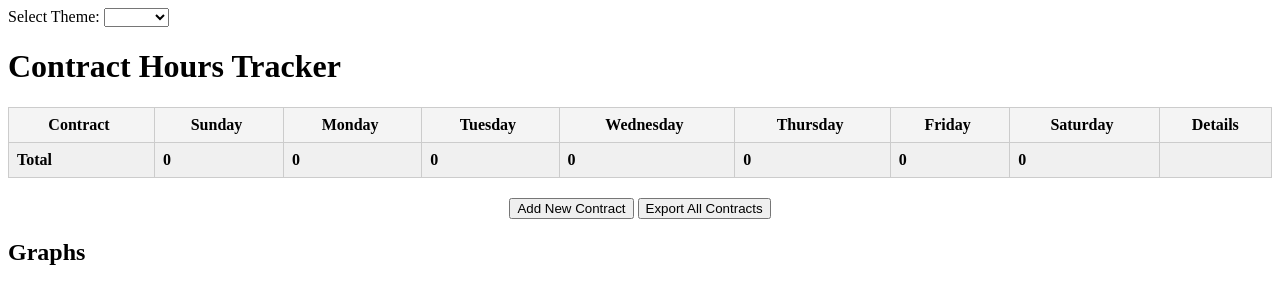
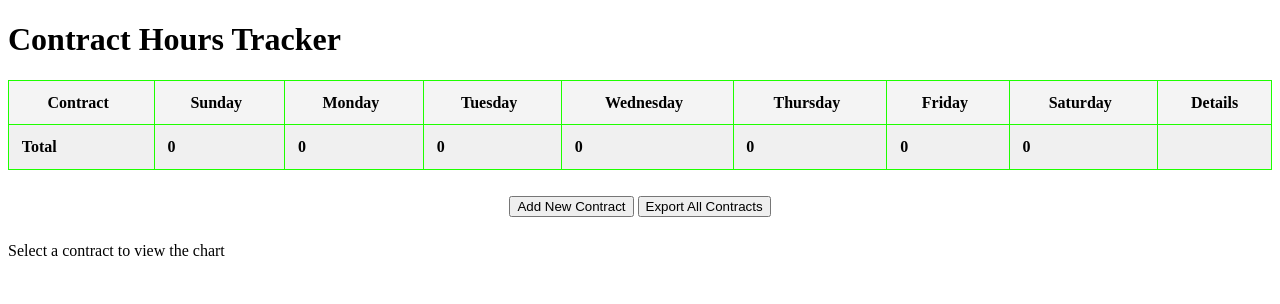
Before and after one commit to SamuelWeese/BillingTracker, a SvelteKit app: page / in a window 1280 px wide. Shown: the top 304 px of the page. Built offline with nearby package versions, Linux system fonts and the light colour scheme.

Commit message:
updated charts

```diff
--- a/package.json
+++ b/package.json
@@ -20,6 +20,7 @@
 	},
 	"type": "module",
 	"dependencies": {
-		"chart.js": "^4.4.4"
+		"chart.js": "^4.4.4",
+		"svelte-chartjs": "^3.1.5"
 	}
 }
--- a/src/routes/+page.svelte
+++ b/src/routes/+page.svelte
@@ -1,6 +1,7 @@
 <script>
   import { onMount } from "svelte";
   import Chart from 'chart.js/auto';
+  import { Bar } from "svelte-chartjs";
 
   let contracts = [];
   let newContract = {
@@ -22,43 +23,9 @@
     name: false,
     id: false
     };
-  let theme = {
-  backgroundColor: '#f9f9f9',
-  headerColor: '#f4f4f4',
-  textColor: '#000',
-  borderColor: '#ccc',
-  buttonColor: '#007bff',
-  buttonHoverColor: '#0056b3',
-};
 
-let themes = [
-  {
-    name: "Default",
-    colors: {
-      backgroundColor: "#f9f9f9",
-      headerColor: "#f4f4f4",
-      textColor: "#000",
-      borderColor: "#ccc",
-      buttonColor: "#007bff",
-      buttonHoverColor: "#0056b3",
-    },
-  },
-  {
-    name: "Dark",
-    colors: {
-      backgroundColor: "#282c34",
-      headerColor: "#61dafb",
-      textColor: "#ffffff",
-      borderColor: "#61dafb",
-      buttonColor: "#61dafb",
-      buttonHoverColor: "#21a1f1",
-    },
-  },
-  // Add more themes as needed
-];
 
-let selectedTheme = themes[0]; // Default to the first theme
-
+  let activeTab = 0;
 
   // Function to add a new contract
   function addContract() {
@@ -168,44 +135,67 @@ let selectedTheme = themes[0]; // Default to the first theme
       link.click();
     }
 
-    // Function to display chart (you can customize this part)
-    function renderChart() {
-      const ctx = document.getElementById('myChart').getContext('2d');
-      new Chart(ctx, {
-        type: 'bar',
-        data: {
-          labels: ['Sunday', 'Monday', 'Tuesday', 'Wednesday', 'Thursday', 'Friday', 'Saturday'],
-          datasets: contracts.map(contract => ({
-            label: contract.name,
-            data: Object.values(contract.hours),
-            backgroundColor: 'rgba(75, 192, 192, 0.2)',
-            borderColor: 'rgba(75, 192, 192, 1)',
-            borderWidth: 1
-          }))
-        },
-        options: {
+  function switchTab(index) {
+    activeTab = index;
+  }
+
+/*
+   _____  _    _            _____  _______  _____
+  / ____|| |  | |    /\    |  __ \|__   __|/ ____|
+ | |     | |__| |   /  \   | |__) |  | |  | (___
+ | |     |  __  |  / /\ \  |  _  /   | |   \___ \
+ | |____ | |  | | / ____ \ | | \ \   | |   ____) |
+  \_____||_|  |_|/_/    \_\|_|  \_\  |_|  |_____/
+*/
+
+
+
+let selectedTabs = [];
+
+// Chart options
+const options = {
+  responsive: true,
   scales: {
-            y: { beginAtZero: true }
+    y: {
+      beginAtZero: true
     }
   }
-      });
+};
+
+// Function to toggle tab selection
+function toggleTab(index) {
+  if (selectedTabs.includes(index)) {
+    selectedTabs = selectedTabs.filter(i => i !== index);
+  } else {
+    selectedTabs = [...selectedTabs, index];
   }
-  // Function to change the theme
-function changeTheme(newTheme) {
-  theme = { ...theme, ...newTheme };
+}
 
-  // Update CSS variables
-  document.documentElement.style.setProperty('--background-color', theme.backgroundColor);
-  document.documentElement.style.setProperty('--header-color', theme.headerColor);
-  document.documentElement.style.setProperty('--text-color', theme.textColor);
-  document.documentElement.style.setProperty('--border-color', theme.borderColor);
-  document.documentElement.style.setProperty('--button-color', theme.buttonColor);
-  document.documentElement.style.setProperty('--button-hover-color', theme.buttonHoverColor);
+// Function to convert multiple contracts' hours into chart data
+function generateChartData(contracts) {
+  if (!contracts.length) return {}; // If no contracts selected, return empty
+
+  // Colors for each dataset
+  const colors = [
+    "rgba(75,192,192,0.4)",
+    "rgba(255,99,132,0.4)",
+    "rgba(54,162,235,0.4)",
+    "rgba(255,206,86,0.4)"
+  ];
+
+  return {
+    labels: ["Sunday", "Monday", "Tuesday", "Wednesday", "Thursday", "Friday", "Saturday"],
+    datasets: contracts.map((contract, i) => ({
+      label: `${contract.name} Hours`,
+      backgroundColor: colors[i % colors.length],
+      borderColor: colors[i % colors.length].replace("0.4", "1"),
+      borderWidth: 1,
+      data: Object.values(contract.hours)
+    }))
+  };
 }
-    onMount(() => {
-      changeTheme(theme)
-      renderChart();
-    });
+
+
   </script>
 
 
@@ -218,94 +208,100 @@ function changeTheme(newTheme) {
   \_____| |_____/ |_____/
 -->
 <style>
+  :root {
+    /* Default theme */
+    --border-color: #1eff00;
+    --background-light: #f4f4f4;
+    --background-dark: #f9f9f9;
+    --text-color: #333;
+    --highlight-color: #f0f0f0;
+    --error-color: red;
+  }
+
+  /* Make font size scale with viewport width */
+  body {
+    font-size: 1.5vw; /* Adjusts font size based on viewport width */
+  }
+
+  /* Table styles */
   table {
     width: 100%;
     border-collapse: collapse;
   }
+
   th, td {
-      border: 1px solid #ccc;
-      padding: 8px;
+    border: 1px solid var(--border-color);
+    padding: 1vw; /* Padding scales with viewport width */
   }
+
   th {
-      background-color: #f4f4f4;
+    background-color: var(--background-light);
     cursor: pointer;
   }
+
   th .sort-arrow {
-      margin-left: 5px;
-      font-size: 0.8em;
+    margin-left: 0.5vw;
+    font-size: 0.8em; /* Keep font size for the sort arrow relative */
   }
+
   .center-buttons {
     text-align: center;
-      margin: 20px;
+    margin: 2vw; /* Margin scales with viewport width */
   }
+
   .contract-details {
-      padding: 10px;
-      background-color: #f9f9f9;
-      border: 1px solid #ddd;
-      margin-bottom: 10px;
+    padding: 1vw;
+    background-color: var(--background-dark);
+    border: 1px solid var(--highlight-color);
+    margin-bottom: 1vw;
   }
+
   .total-row {
-      background-color: #f0f0f0;
+    background-color: var(--highlight-color);
     font-weight: bold;
   }
-    .contract-details {
-    margin-top: 20px;
-    padding: 10px;
-    background-color: #f9f9f9;
-    border: 1px solid #ddd;
-  }
 
-  :root {
-  --background-color: #f9f9f9;
-  --header-color: #f4f4f4;
-  --text-color: #000;
-  --border-color: #ccc;
-  --button-color: #007bff;
-  --button-hover-color: #0056b3;
-}
-
-
-  /* Styles for form keypress submission */
+  /* Form styles */
   .contract-form input,
   .contract-form textarea {
     display: block;
-    margin-bottom: 10px;
+    margin-bottom: 1vw;
+    font-size: 1.5vw; /* Scales with viewport width */
+    padding: 1vw;
+    width: 100%; /* Make sure the input fields stretch across */
+    box-sizing: border-box; /* Ensures padding doesn’t break the width */
   }
+
   .error {
-    border: 2px solid red;
+    border: 0.2vw solid var(--error-color); /* Scale border thickness */
     animation: flash 0.5s linear infinite alternate;
   }
 
   @keyframes flash {
-    0% { border-color: red; }
+    0% { border-color: var(--error-color); }
     100% { border-color: transparent; }
   }
-
-  :root {
-  --background-color: #f9f9f9;
-  --header-color: #f4f4f4;
-  --text-color: #000;
-  --border-color: #ccc;
-  --button-color: #007bff;
-  --button-hover-color: #0056b3;
+  .tabs button {
+    padding: 10px;
+    margin-right: 10px;
+    cursor: pointer;
   }
 
+  .tabs .active {
+    font-weight: bold;
+  }
+
+  .chart {
+    margin-top: 20px;
+    width: 100%;
+    height: 400px;
+  }
 </style>
 
 
 
 
 
-
-
-<div>
-  <label for="themeSelector">Select Theme:</label>
-  <select id="themeSelector" bind:value={selectedTheme} on:change="{() => changeTheme(selectedTheme.colors)}">
-    {#each themes as theme}
-      <option>{theme.name}</option>
-    {/each}
-  </select>
-</div>
 
 <h1>Contract Hours Tracker</h1>
 
@@ -384,5 +380,24 @@ function changeTheme(newTheme) {
     </div>
   {/if}
 
-  <h2>Graphs</h2>
-  <canvas id="myChart" width="400" height="200"></canvas>
+
+<!-- Tab Navigation -->
+<div class="tabs">
+  {#each contracts as contract, index}
+    <button
+      class="{selectedTabs.includes(index) ? 'active' : ''}"
+      on:click={() => toggleTab(index)}
+    >
+      {contract.name}
+    </button>
+  {/each}
+</div>
+
+<!-- Chart Display -->
+<div class="chart">
+  {#if selectedTabs.length > 0}
+    <Bar {options} data={generateChartData(selectedTabs.map(index => contracts[index]))} />
+  {:else}
+    <p>Select a contract to view the chart</p>
+  {/if}
+</div>
```
Lines whose indentation alone changed are shown as unchanged.
